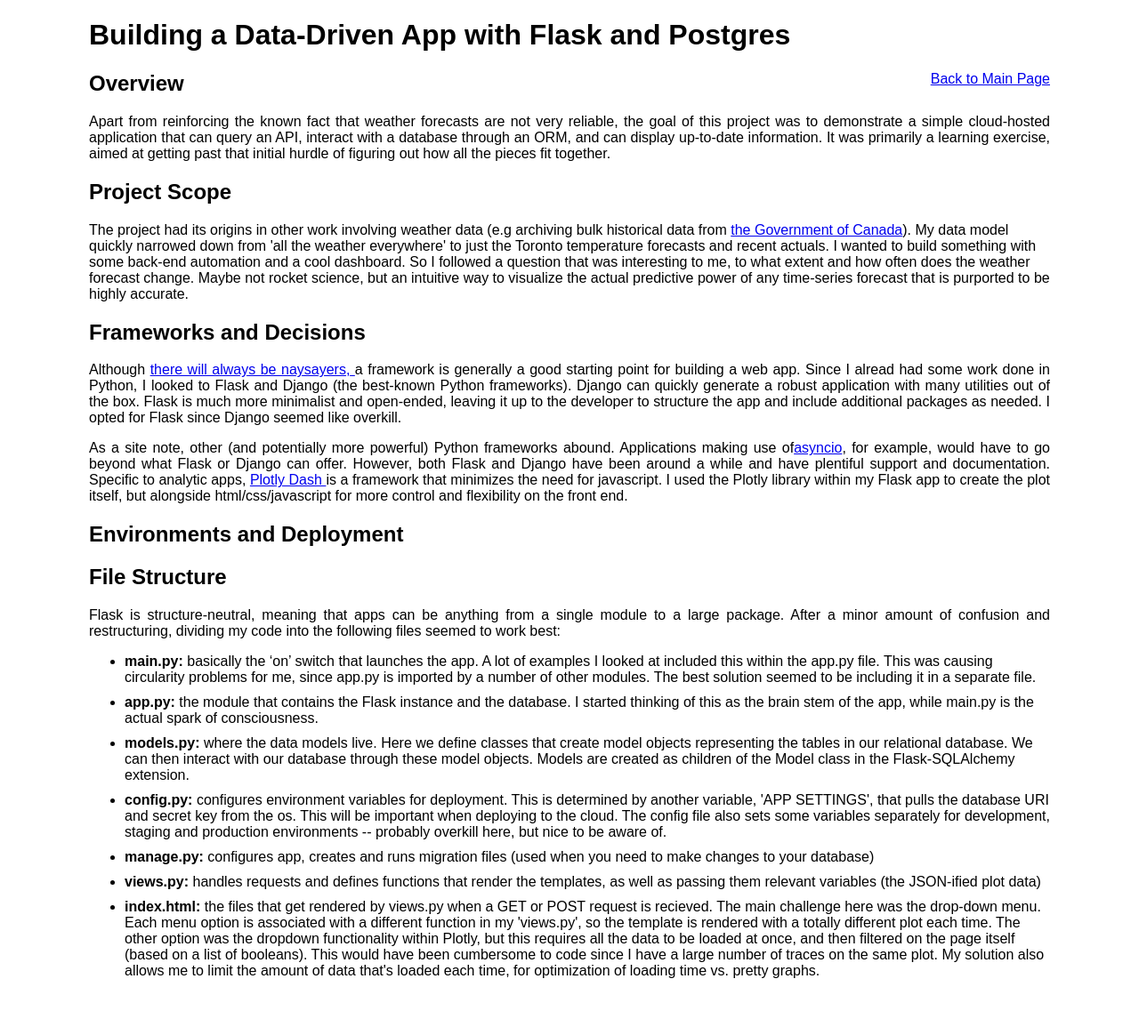
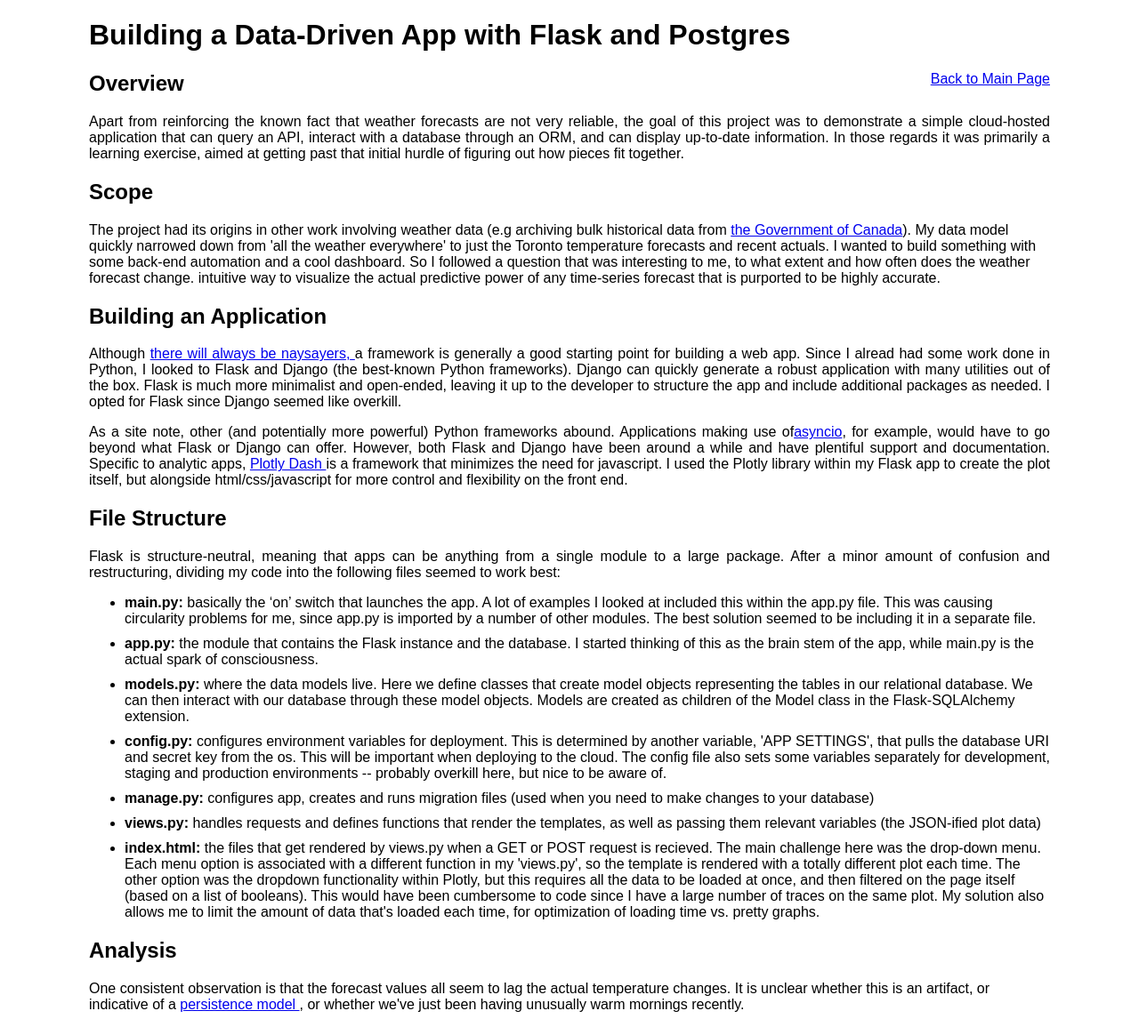
Before and after one commit to cass-android/weather, a Flask app: page /project in a window 1280 px wide. Shown: the whole page at 89% size. Before the commit the page ends 1100 px from the top, so only its background shows below. Run offline with Flask 2, Linux system fonts and the light colour scheme; parts of the project's set-up code (start-up, migrations or seed data) failed here and were passed over.

Commit message:
fix mistake weather_downloader

```diff
--- a/templates/project.html
+++ b/templates/project.html
@@ -35,19 +35,15 @@ p {
 </div>
 
   <h2> Overview </h2>
-  <p> Apart from reinforcing the known fact that weather forecasts are not very reliable, the goal of this project was to demonstrate a simple cloud-hosted application that can query an API, interact with a database through an ORM, and can display up-to-date information. It was primarily a learning exercise, aimed at getting past that initial hurdle of figuring out how all the pieces fit together.</p>
+  <p> Apart from reinforcing the known fact that weather forecasts are not very reliable, the goal of this project was to demonstrate a simple cloud-hosted application that can query an API, interact with a database through an ORM, and can display up-to-date information. In those regards it was primarily a learning exercise, aimed at getting past that initial hurdle of figuring out how pieces fit together.</p>
 
-  <h2>Project Scope</h2>
-  The project had its origins in other work involving weather data (e.g archiving bulk historical data from <a href="https://weather.gc.ca/mainmenu/weather_menu_e.html"> the Government of Canada</a>). My data model quickly narrowed down from 'all the weather everywhere' to just the Toronto temperature forecasts and recent actuals. I wanted to build something with some back-end automation and a cool dashboard. So I followed a question that was interesting to me, to what extent and how often does the weather forecast change. Maybe not rocket science, but an intuitive way to visualize the actual predictive power of any  time-series forecast that is purported to be highly accurate. <p>
+  <h2> Scope </h2>
+  The project had its origins in other work involving weather data (e.g archiving bulk historical data from <a href="https://weather.gc.ca/mainmenu/weather_menu_e.html"> the Government of Canada</a>). My data model quickly narrowed down from 'all the weather everywhere' to just the Toronto temperature forecasts and recent actuals. I wanted to build something with some back-end automation and a cool dashboard. So I followed a question that was interesting to me, to what extent and how often does the weather forecast change.  intuitive way to visualize the actual predictive power of any  time-series forecast that is purported to be highly accurate. <p>
 
-
-  <h2> Frameworks and Decisions </h2>
+  <h2> Building an Application </h2>
   <p> Although <a href="https://dev.to/gypsydave5/why-you-shouldnt-use-a-web-framework-3g24"target="_blank"> there will always be naysayers, </a> a framework is generally a good starting point for building a web app. Since I alread had some work done in Python, I looked to Flask and Django (the best-known Python frameworks). Django can quickly generate a robust application with many utilities out of the box. Flask is much more minimalist and open-ended, leaving it up to the developer to structure the app and include additional packages as needed. I opted for Flask since Django seemed like overkill. </p>
 
   <p> As a site note, other (and potentially more powerful) Python frameworks abound. Applications making use of<a href= "https://hackernoon.com/a-simple-introduction-to-pythons-asyncio-595d9c9ecf8c"target="_blank">asyncio</a>, for example, would have to go beyond what Flask or Django can offer. However, both Flask and Django have been around a while and have plentiful support and documentation. Specific to analytic apps, <a href='https://plot.ly/products/dash/'target="_blank"> Plotly Dash </a> is a framework that minimizes the need for javascript. I used the Plotly library within my Flask app to create the plot itself, but alongside html/css/javascript for more control and flexibility on the front end. </p>
-
-  <h2> Environments and Deployment </h2>
-
 
 
   <h2>File Structure</h2>
@@ -70,6 +66,12 @@ p {
   	</li>
 
   </ul>
+
+  <h2> Analysis </h2>
+  One consistent observation is that the forecast values all seem to lag the actual temperature changes. It is unclear whether this is an artifact, or indicative of a <a href="https://towardsdatascience.com/how-not-to-use-machine-learning-for-time-series-forecasting-avoiding-the-pitfalls-19f9d7adf424"target="_blank"target="_blank">persistence model </a>, or whether we've just been having unusually warm mornings recently.
+
+
+
   </p>
 </div>
 </body>
```
Also changed, not shown: templates/index.html (+6 -5 lines), weather_downloader.py (+6 -5 lines).
